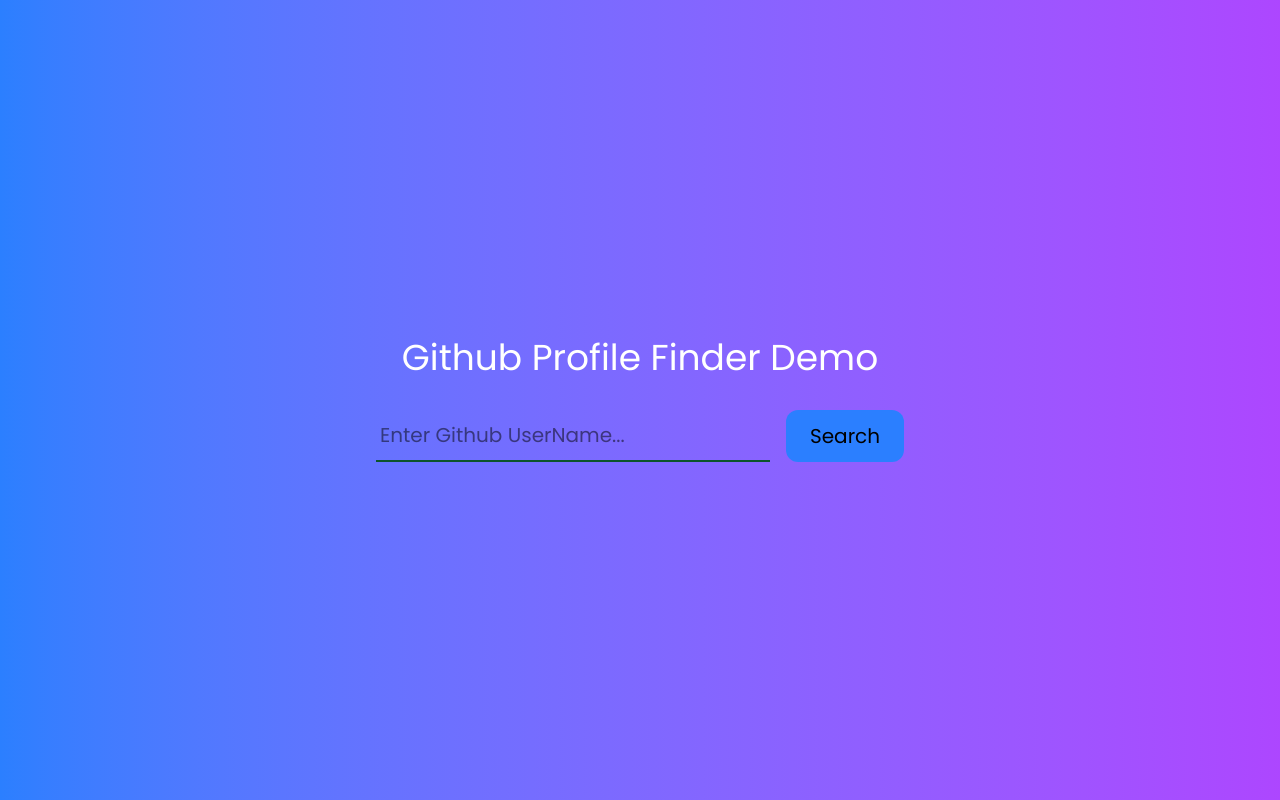
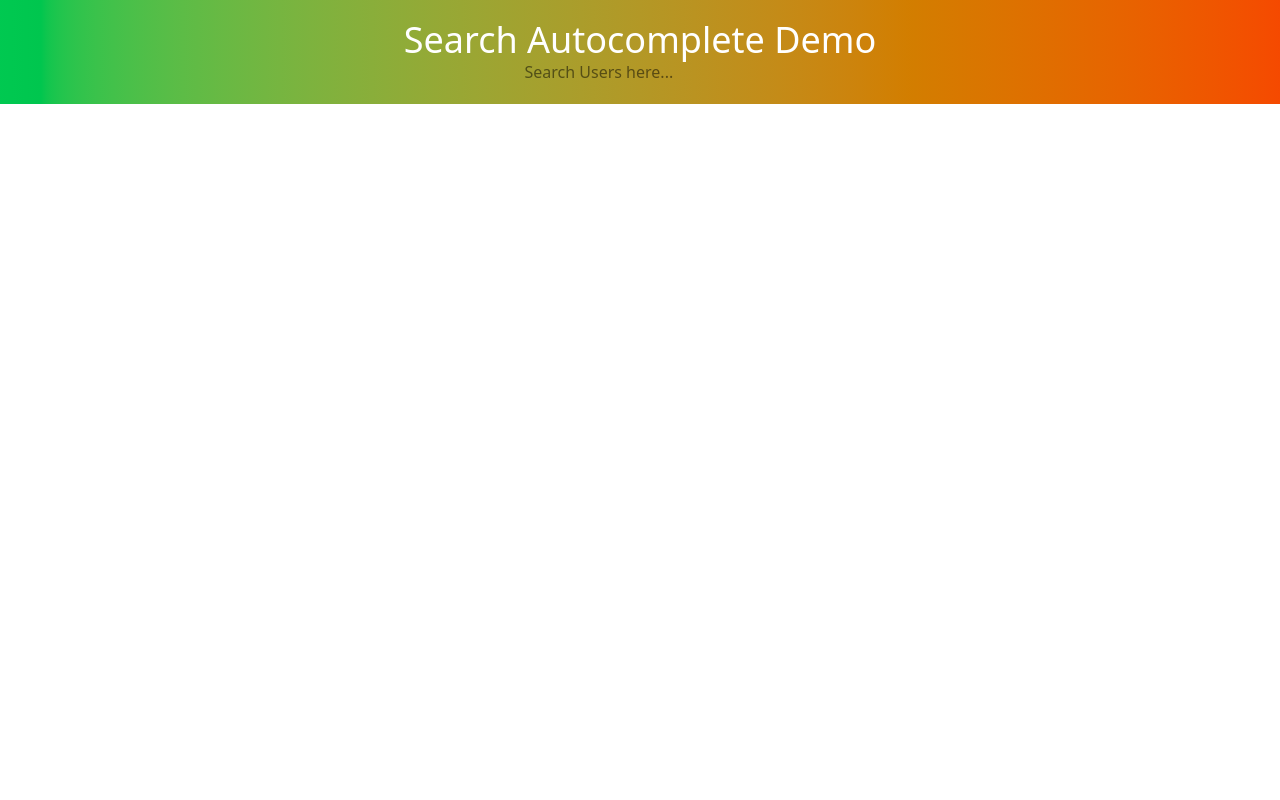
Before and after one commit to SivaKrishna6745/react-bytes, a React (Vite) app: page / in a window 1280 px wide. Built offline with nearby package versions, Linux system fonts and the light colour scheme.

Commit message:
- Initialize SearhcAutocomplete component - Integrate SearhcAutocomplete into App.jsx

```diff
--- a/src/App.jsx
+++ b/src/App.jsx
@@ -12,6 +12,7 @@
 import TabTest from './components/custom-tabs/tab-test';
 import ModalPopup from './components/modal-popup';
 import GithubProfileFinder from './components/github-profile-finder';
+import SearchAutoComplete from './components/search-autocomplete';
 
 const App = () => {
     return (
@@ -40,7 +41,9 @@
             {/* modal popup component */}
             {/* <ModalPopup /> */}
             {/* github profile finder component */}
-            <GithubProfileFinder />
+            {/* <GithubProfileFinder /> */}
+            {/* search autocomplete component */}
+            <SearchAutoComplete />
         </div>
     );
 };
--- /dev/null
+++ b/src/components/search-autocomplete/index.jsx
@@ -0,0 +1,14 @@
+import React from 'react';
+
+const SearchAutoComplete = () => {
+    return (
+        <div className="wrapper p-5 bg-gradient-to-r from-green-500 to-orange-600 flex flex-col items-center">
+            <h2 className="text-4xl text-white">Search Autocomplete Demo</h2>
+            <div>
+                <input type="text" name="search-users" placeholder="Search Users here..." />
+            </div>
+        </div>
+    );
+};
+
+export default SearchAutoComplete;
```
